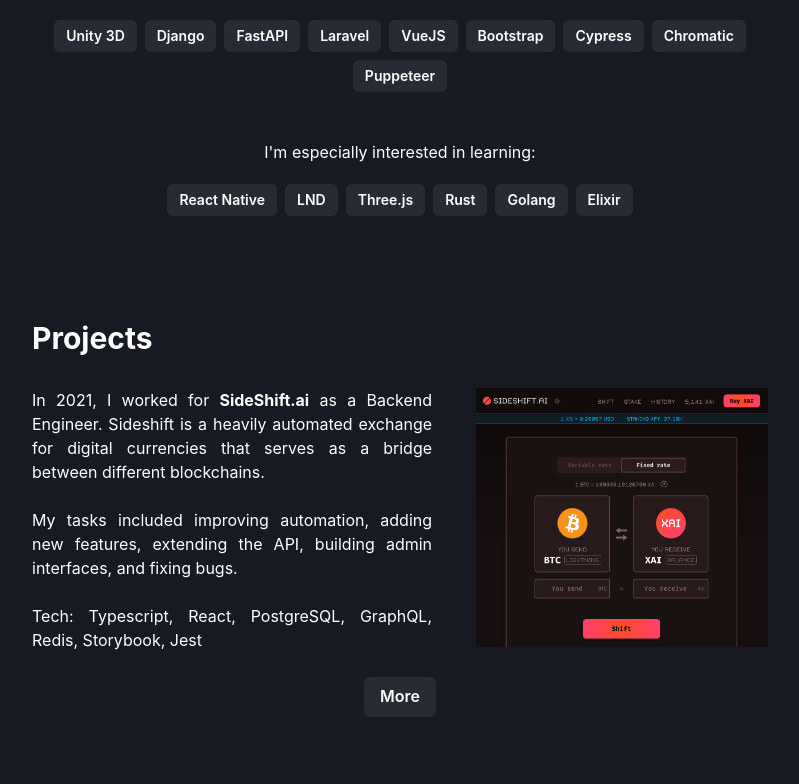
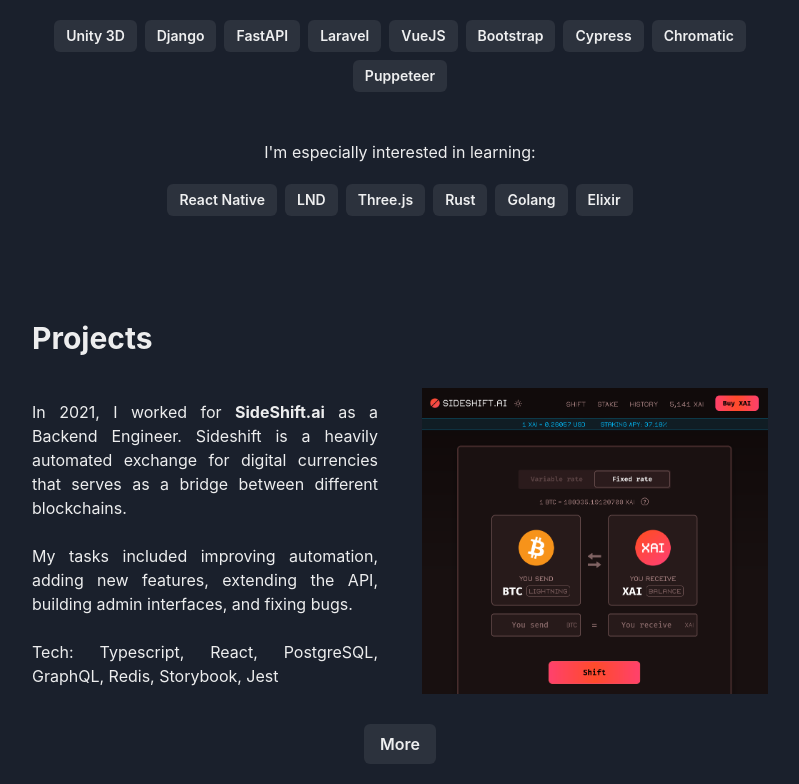
Before and after one commit to fx-ha/fxha.dev, a Next.js app: page / in a window 1280 px wide. Shown: the part 823-1607 px from the top of the page, without its empty margins (240-1039 px from the left). Built offline with nearby package versions, Linux system fonts and the light colour scheme.

Commit message:
feat: :lipstick: change theme colors

```diff
--- a/src/components/Layout.tsx
+++ b/src/components/Layout.tsx
@@ -1,26 +1,25 @@
 import Head from 'next/head'
-import { Container, Flex, useColorMode } from '@chakra-ui/react'
+import { Container, Flex } from '@chakra-ui/react'
 import { Navigation } from '.'
 
-const Layout = ({ children }: { children: React.ReactNode }) => {
-  const { colorMode } = useColorMode()
-  const bgColor = { light: 'gray.50', dark: 'gray.900' }
-  const color = { light: 'black', dark: 'white' }
-
-  return (
+const Layout = ({
+  children,
+  title,
+}: {
+  children: React.ReactNode
+  title: string
+}) => (
   <>
     <Head>
       <link rel="icon" href="/images/icon/favicon.ico" />
-        <meta name="og:title" content="Felix Ha" />
-        <title>Felix Ha</title>
+      <meta name="og:title" content={title} />
+      <title>{title}</title>
     </Head>
 
     <Flex
       direction="column"
       alignItems="center"
       justifyContent="flex-start"
-        bg={bgColor[colorMode]}
-        color={color[colorMode]}
       minHeight="100vh"
     >
       <Container maxW="3xl">
@@ -30,6 +29,5 @@
     </Flex>
   </>
 )
-}
 
 export default Layout
--- a/src/components/ProjectsPreview.tsx
+++ b/src/components/ProjectsPreview.tsx
@@ -49,6 +49,7 @@
             alignItems="center"
             mr={{ base: 0, sm: '9' }}
             mb={{ base: '4', sm: 0 }}
+            w={{ base: '100%', sm: '50%' }}
           >
             <VStack align="left" spacing={6}>
               <Text textAlign="justify">
@@ -70,9 +71,10 @@
             </VStack>
           </Flex>
 
-          <Box mt={{ base: 4, sm: 0 }} maxW={{ base: '100%', sm: '50%' }}>
+          <Box mt={{ base: 4, sm: 0 }} w={{ base: '100%', sm: '50%' }}>
             <Link isExternal href="https://sideshift.ai/a/discount">
               <Image
+                title="Visit SideShift.ai"
                 src={
                   isDark
                     ? '/images/sideshift_dark.png'
--- a/src/pages/_app.tsx
+++ b/src/pages/_app.tsx
@@ -1,14 +1,12 @@
-import { AppProps } from 'next/app'
+import type { AppProps } from 'next/app'
 import { ChakraProvider } from '@chakra-ui/react'
 import theme from '../theme'
 import '../styles/global.css'
 
-function MyApp({ Component, pageProps }: AppProps) {
-  return (
-    <ChakraProvider resetCSS theme={theme}>
-      <Component {...pageProps} />
-    </ChakraProvider>
-  )
-}
+const MyApp = ({ Component, pageProps }: AppProps) => (
+  <ChakraProvider resetCSS theme={theme}>
+    <Component {...pageProps} />
+  </ChakraProvider>
+)
 
 export default MyApp
--- a/src/pages/_document.tsx
+++ b/src/pages/_document.tsx
@@ -2,7 +2,7 @@
 import { ColorModeScript } from '@chakra-ui/react'
 import theme from '../theme'
 
-export default class Document extends NextDocument {
+class Document extends NextDocument {
   render() {
     return (
       <Html lang="en">
@@ -16,3 +16,5 @@
     )
   }
 }
+
+export default Document
--- a/src/pages/blog.tsx
+++ b/src/pages/blog.tsx
@@ -1,5 +1,5 @@
 import { Layout } from '../components'
 
-const Blog = () => <Layout>Coming soon...</Layout>
+const Blog = () => <Layout title="Blog | Felix Ha">Coming soon...</Layout>
 
 export default Blog
--- a/src/pages/index.tsx
+++ b/src/pages/index.tsx
@@ -7,7 +7,7 @@
 } from '../components'
 
 const Index = () => (
-  <Layout>
+  <Layout title="Felix Ha">
     <Intro />
 
     <Tech />
--- a/src/theme.tsx
+++ b/src/theme.tsx
@@ -1,6 +1,5 @@
 import { extendTheme, ThemeConfig } from '@chakra-ui/react'
-import { createBreakpoints } from '@chakra-ui/theme-tools'
-import { mode } from '@chakra-ui/theme-tools'
+import { createBreakpoints, mode } from '@chakra-ui/theme-tools'
 
 const fonts = { mono: `'Menlo', monospace` }
 
@@ -23,11 +22,14 @@
   fonts,
   breakpoints,
   config,
-  // set html background to same color as component bg
   styles: {
     global: (props: any) => ({
       html: {
-        bg: mode('#f7fafc', '#171923')(props),
+        bg: mode('#fbfdfc', 'gray.800')(props),
+      },
+      body: {
+        color: mode('gray.900', 'whiteAlpha.900')(props),
+        bg: mode('#fbfdfc', 'gray.800')(props),
       },
     }),
   },
```
Lines whose indentation alone changed are shown as unchanged.
